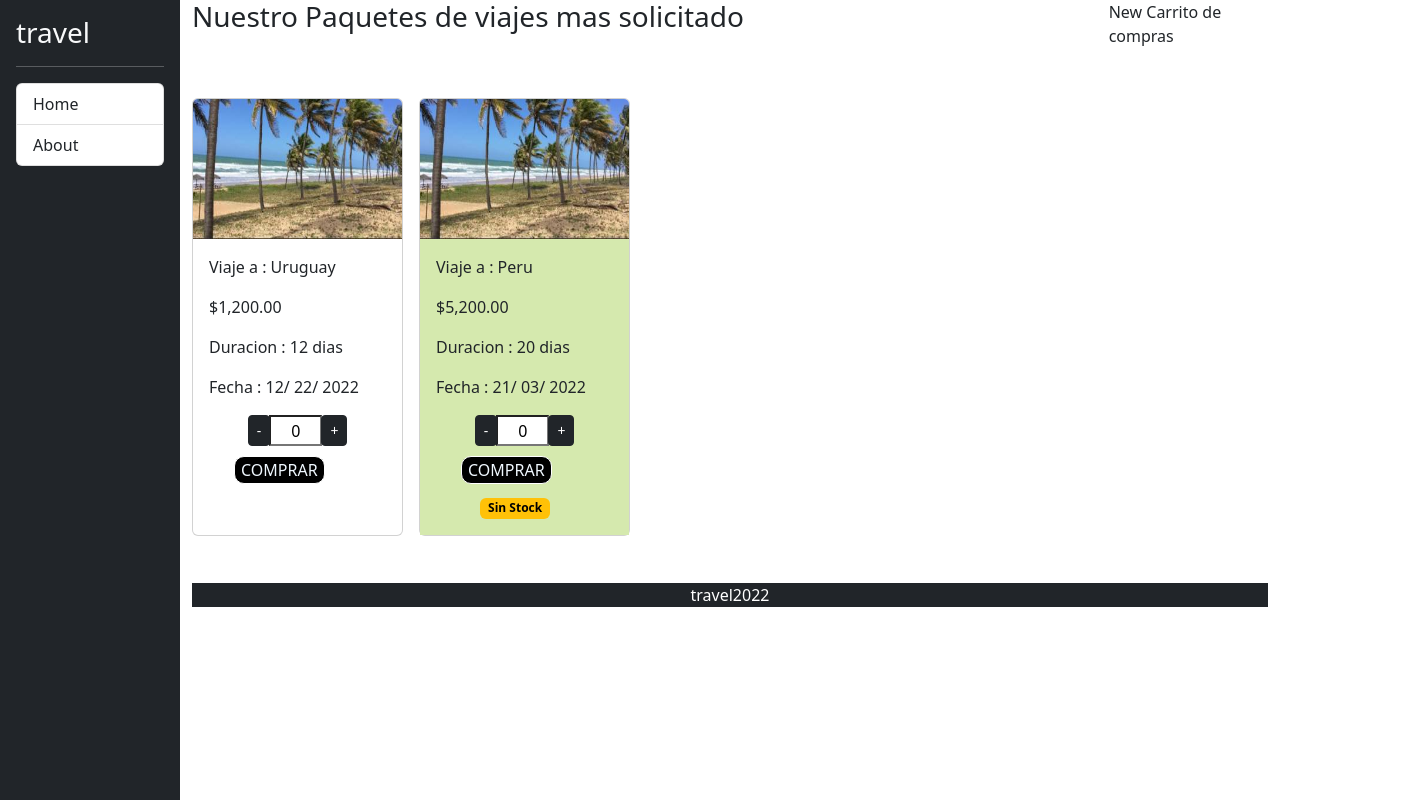
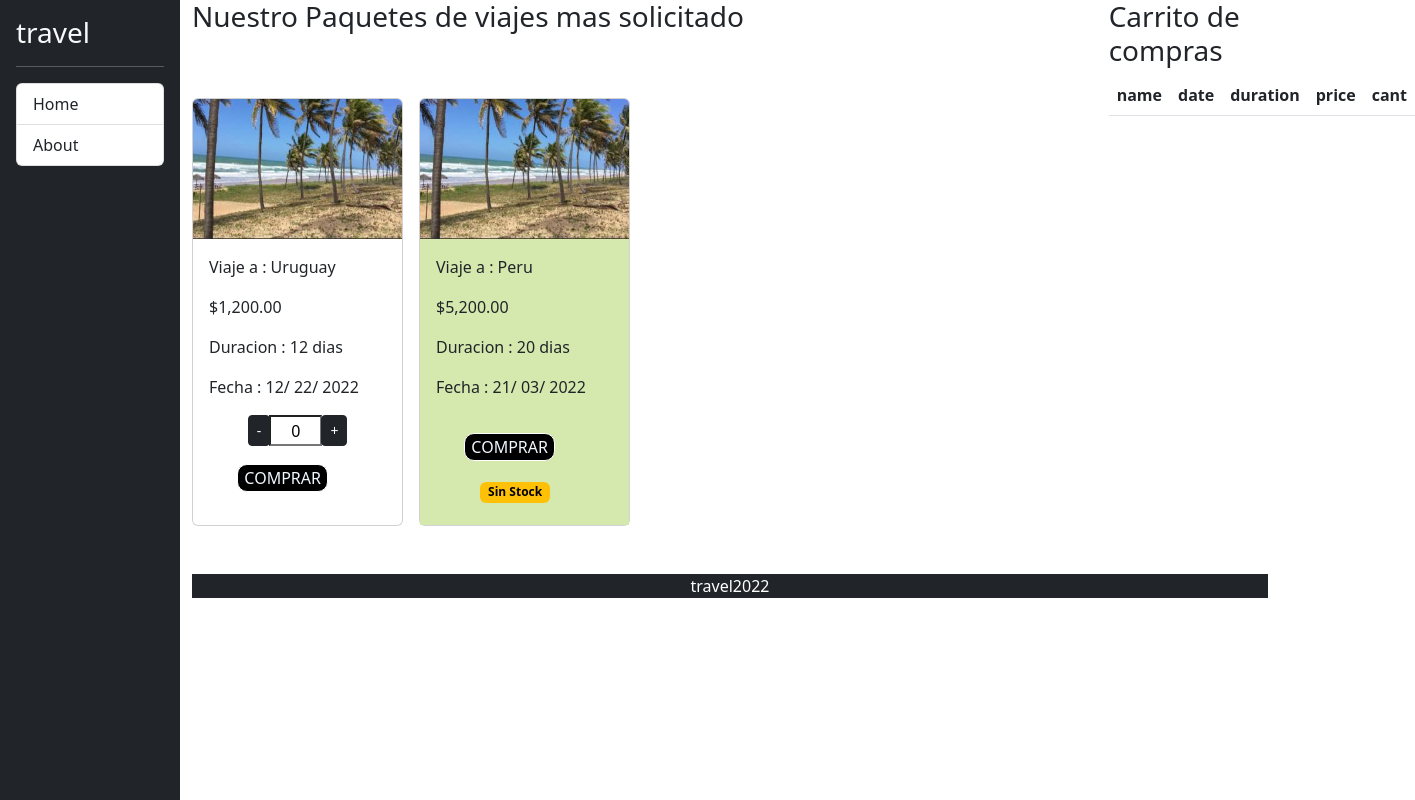
Before and after one commit to isaiasleonel/Travels, an Angular app: page /travels in a window 1280 px wide. Shown: the whole page, 1415 px wide, since content can reach past the window. Built offline with nearby package versions, Linux system fonts and the light colour scheme.

Commit message:
Se agrega servio travel-cart.service  y se maqueta el componente Cart

```diff
--- a/src/app/app.module.ts
+++ b/src/app/app.module.ts
@@ -8,9 +8,10 @@ import { TravelListComponent } from './travel-list/travel-list.component';
 import { TravelAboutComponent } from './travel-about/travel-about.component';
 import { TravelTravelsComponent } from './travel-travels/travel-travels.component';
 import { CartComponent } from './cart/cart.component';
+import { InputIntegerComponent } from './input-integer/input-integer.component';
 
 @NgModule({
-  declarations: [AppComponent, TravelListComponent, TravelAboutComponent, TravelTravelsComponent, CartComponent],
+  declarations: [AppComponent, TravelListComponent, TravelAboutComponent, TravelTravelsComponent, CartComponent, InputIntegerComponent],
   imports: [BrowserModule, FormsModule, AppRoutingModule],
   providers: [],
   bootstrap: [AppComponent],
--- a/src/app/cart/cart.component.html
+++ b/src/app/cart/cart.component.html
@@ -1 +1,24 @@
-<p>New Carrito de compras</p>
+<h3>Carrito de compras</h3>
+
+<div *ngIf="cartList$ | async" class="col-3">
+  <table class="table">
+    <thead>
+      <tr>
+        <th scope="col">name</th>
+        <th scope="col">date</th>
+        <th scope="col">duration</th>
+        <th scope="col">price</th>
+        <th scope="col">cant</th>
+      </tr>
+    </thead>
+    <tbody>
+      <tr *ngFor="let travel of cartList$ | async">
+        <td>{{ travel.name }}</td>
+        <td>{{ travel.start_date | uppercase }}</td>
+        <td>{{ travel.duration }}</td>
+        <td>{{ travel.price | currency }}</td>
+        <td>Cant: {{ travel.quantity }}</td>
+      </tr>
+    </tbody>
+  </table>
+</div>
--- a/src/app/cart/cart.component.ts
+++ b/src/app/cart/cart.component.ts
@@ -1,15 +1,26 @@
 import { Component, OnInit } from '@angular/core';
+import { Observable } from 'rxjs';
+import { TravelCartService } from '../travel-cart.service';
+import { Travel } from '../travel-list/Travel';
 
 @Component({
   selector: 'app-cart',
   templateUrl: './cart.component.html',
-  styleUrls: ['./cart.component.css']
+  styleUrls: ['./cart.component.css'],
 })
 export class CartComponent implements OnInit {
+  // cartList$: Beer[];
+  cartList$: Observable<Travel[]>;
+  //mandamos por parametros al componente atravez de injectables de Idependencia
+  constructor(private cart: TravelCartService) {
+    this.cartList$ = cart.cartList.asObservable();
 
-  constructor() { }
+    // this.cartList$ = cart.cartList;
 
-  ngOnInit(): void {
+    console.log(this.cartList$);
+    console.log(cart.getCartlist());
+    // this.cart = new BeerCartService();
   }
 
+  ngOnInit(): void {}
 }
--- /dev/null
+++ b/src/app/input-integer/input-integer.component.css
@@ -0,0 +1,7 @@
+.input-number {
+  width: 30%;
+}
+
+.input-conteiner {
+  justify-content: center;
+}
--- /dev/null
+++ b/src/app/input-integer/input-integer.component.html
@@ -0,0 +1,16 @@
+<div class="input-group">
+  <div class="input-conteiner input-group">
+    <div class="input-group-prepend">
+      <button class="btn btn-dark btn-sm" (click)="downQuantity()">-</button>
+    </div>
+    <input
+      type="text"
+      [(ngModel)]="quantity"
+      (keyup)="onChangeQuantity()"
+      class="input-number text-center"
+    />
+    <div class="input-group-append">
+      <button class="btn btn-dark btn-sm" (click)="upQuantity()">+</button>
+    </div>
+  </div>
+</div>
--- /dev/null
+++ b/src/app/input-integer/input-integer.component.ts
@@ -0,0 +1,43 @@
+import { Component, EventEmitter, Input, OnInit, Output } from '@angular/core';
+
+@Component({
+  selector: 'app-input-integer',
+  templateUrl: './input-integer.component.html',
+  styleUrls: ['./input-integer.component.css'],
+})
+export class InputIntegerComponent implements OnInit {
+  constructor() {}
+
+  @Input()
+  'quantity': number;
+
+  @Input()
+  'max': number;
+
+  @Output()
+  'quantityChange': EventEmitter<number> = new EventEmitter<number>();
+
+  @Output()
+  'maxReached': EventEmitter<string> = new EventEmitter<string>();
+
+  ngOnInit(): void {}
+
+  upQuantity(): void {
+    if (this.quantity < this.max) {
+      this.quantity++;
+      this.quantityChange.emit(this.quantity);
+    } else this.maxReached.emit('Se alcanzo el limite');
+  }
+
+  downQuantity(): void {
+    if (this.quantity > 0) {
+      this.quantity--;
+      this.quantityChange.emit(this.quantity);
+    }
+  }
+
+  onChangeQuantity(): void {
+    console.log(this.quantity);
+    this.quantityChange.emit(this.quantity);
+  }
+}
--- /dev/null
+++ b/src/app/travel-cart.service.ts
@@ -0,0 +1,40 @@
+import { Injectable } from '@angular/core';
+import { BehaviorSubject } from 'rxjs';
+import { Travel } from './travel-list/Travel';
+
+@Injectable({
+  providedIn: 'root',
+})
+export class TravelCartService {
+  // se implementa BehaviorSubject
+  private _carList: Travel[] = [];
+  cartList: BehaviorSubject<Travel[]> = new BehaviorSubject(this._carList);
+
+  constructor() {}
+  /**
+   *   Recibimos por parametros
+   */
+  addToCart(travel: Travel) {
+    // Busca si hay alguna cerveza igual
+    let item: Travel | undefined;
+    item = this._carList.find((v1) => v1.name == travel.name);
+
+    // En caso que no haya iguales, Pusheame esos datos
+    if (!item) {
+      console.log('entro al IF');
+      //agregamos a nuestro arreglo carList y clonamos♊ objetos con " ... "
+      this._carList.push({ ...travel });
+    } else {
+      console.log('entro al ELSE');
+      item.quantity += travel.quantity;
+    }
+
+    //emite nuevo🆕 valor (variable privada) ♻
+    this.cartList.next(this._carList); //igual al emit de eventos
+    console.log('llegue al arreglo ');
+  }
+
+  getCartlist(): Travel[] {
+    return this._carList;
+  }
+}
--- a/src/app/travel-list/travel-list.component.css
+++ b/src/app/travel-list/travel-list.component.css
@@ -1,10 +1,3 @@
-.input-number {
-  width: 30%;
-}
-
-.input-conteiner {
-  justify-content: center;
-}
 .btn-pay {
   border-radius: 10px;
   background-color: black;
@@ -14,8 +7,7 @@
   overflow: hidden;
   transition: 0.5s;
   border: 1px solid white;
-  margin: auto;
-  margin: 10px 0 0 25px;
+  margin: 10% 16%;
 }
 .btn-pay:hover {
   background-color: black;
@@ -26,8 +18,9 @@
   font-size: 1.1rem;
 }
 .badge {
-  margin: 8% 0 0 25%;
+  margin: 0 0 0 25%;
 }
+
 .p-badge {
   margin-bottom: 0px;
 }
--- a/src/app/travel-list/travel-list.component.html
+++ b/src/app/travel-list/travel-list.component.html
@@ -15,33 +15,17 @@
           <p>{{ travel.price | currency }}</p>
           <p>Duracion : {{ travel.duration }} dias</p>
           <p>Fecha :{{ travel.start_date }}</p>
-
-          <div class="input-group">
-            <div class="input-conteiner input-group">
-              <div class="input-group-prepend">
-                <button
-                  class="btn btn-dark btn-sm"
-                  (click)="downQuantity(travel)"
-                >
-                  -
-                </button>
-              </div>
-              <input
-                type="text"
-                [(ngModel)]="travel.quantity"
-                class="input-number text-center"
-              />
-              <div class="input-group-append">
-                <button
-                  class="btn btn-dark btn-sm"
-                  (click)="upQuantity(travel)"
-                >
-                  +
-                </button>
-              </div>
-            </div>
-          </div>
-          <button class="btn-pay btn-dark">COMPRAR</button>
+          <!-- modulo de cantidad -->
+          <app-input-integer
+            [(quantity)]="travel.quantity"
+            [max]="travel.stock"
+            *ngIf="travel.stock"
+            (maxReached)="maxReached($event)"
+          >
+          </app-input-integer>
+          <button class="btn-pay btn-dark" (click)="addToCart(travel)">
+            COMPRAR
+          </button>
           <p class="p-badge">
             <span class="badge text-bg-warning" *ngIf="travel.stock == 0">
               Sin Stock</span
--- a/src/app/travel-list/travel-list.component.ts
+++ b/src/app/travel-list/travel-list.component.ts
@@ -1,4 +1,5 @@
 import { Component, OnInit } from '@angular/core';
+import { TravelCartService } from '../travel-cart.service';
 import { Travel } from './Travel';
 
 @Component({
@@ -7,7 +8,7 @@ import { Travel } from './Travel';
   styleUrls: ['./travel-list.component.css'],
 })
 export class TravelListComponent implements OnInit {
-  constructor() {}
+  constructor(private cart: TravelCartService) {}
 
   travels: Travel[] = [
     {
@@ -16,7 +17,7 @@ export class TravelListComponent implements OnInit {
       image: 'assets/uruguay.png',
       start_date: ' 12/ 22/ 2022',
       duration: 12,
-      stock: 2,
+      stock: 6,
       quantity: 0,
       clearance: false,
     },
@@ -34,30 +35,22 @@ export class TravelListComponent implements OnInit {
 
   ngOnInit(): void {}
 
-  upQuantity(travel: Travel): void {
-    if (travel.quantity < travel.stock) {
-      travel.quantity++;
-    }
-
-    // if (this.quantity < this.max) {
-    //   this.quantity++;
-    //   this.quantityChange.emit(this.quantity);
-    // } else this.maxReached.emit('Se alcanzo el limite');
+  /**
+   * Se invoca esta funcion de Button
+   */
+  addToCart(travel: Travel): void {
+    //pasamos por parametro "travel"
+    this.cart.addToCart(travel);
+    //despues de agregar al travel , al stock le quita
+    travel.stock -= travel.quantity;
+    //reinicia a cero
+    travel.quantity = 0;
   }
 
-  downQuantity(travel: Travel): void {
-    if (travel.quantity > 0) {
-      travel.quantity--;
-
-      // if (this.quantity > 0) {
-      //   this.quantity--;
-      //   this.quantityChange.emit(this.quantity);
-      // }
-    }
-
-    // onChangeQuantity(): void {
-    //   console.log(this.quantity);
-    //   this.quantityChange.emit(this.quantity);
-    // }
+  /**
+   * funcion de entrada y salida de limite de stock en losbtn
+   */
+  maxReached(m: string) {
+    alert(m);
   }
 }
```
Also changed, not shown: 2 other files (tests, documents, lock files or other folders).
